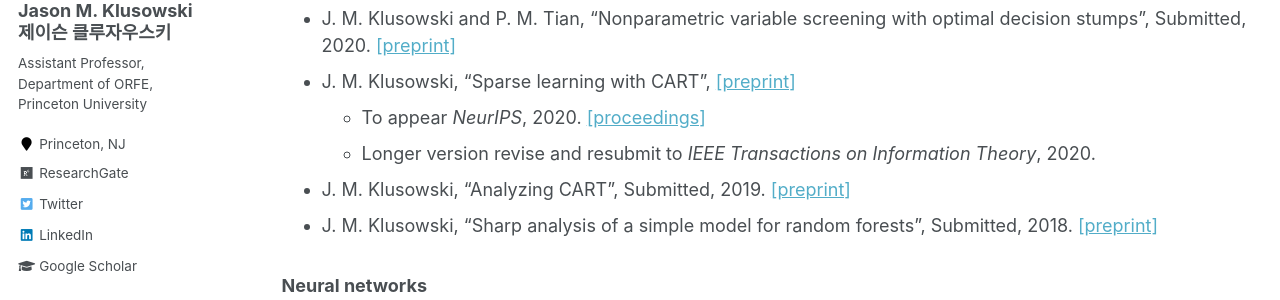
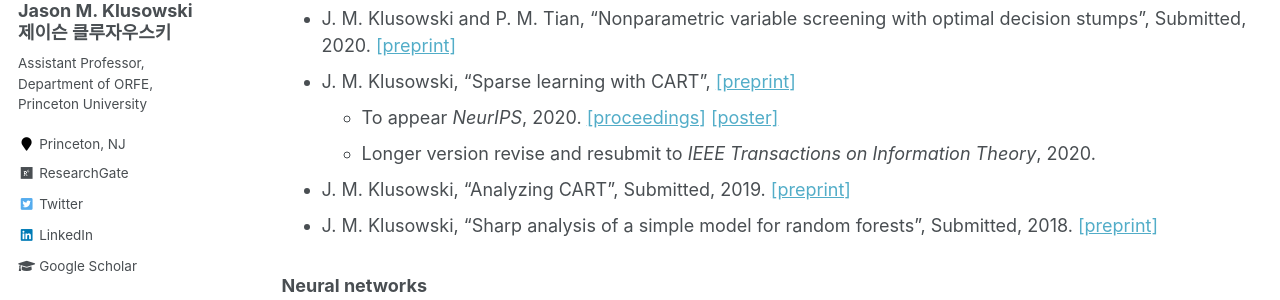
Before and after one commit to jasonklusowski/jasonklusowski.github.io, a Jekyll site: the page built from _pages/publications.md, in a window 1280 px wide and 900 px high. Shown: the part 262-562 px from the top of the window. Built offline with Jekyll 4.4.1, drawn with Linux system fonts in a browser that asks for light colours; formulas are drawn with MathJax 3.

Commit message:
Update publications.md

```diff
--- a/_pages/publications.md
+++ b/_pages/publications.md
@@ -11,7 +11,7 @@ You can also find my articles on my [Google Scholar profile](https://scholar.goo
 
 * J. M. Klusowski and P. M. Tian, "Nonparametric variable screening with optimal decision stumps", Submitted, 2020. [[preprint]](https://arxiv.org/pdf/2011.02683.pdf)
 * J. M. Klusowski, "Sparse learning with CART", [[preprint]](https://arxiv.org/pdf/2006.04266.pdf)
-  - To appear _NeurIPS_, 2020. [[proceedings]](https://jasonklusowski.github.io/files/cart.pdf)
+  - To appear _NeurIPS_, 2020. [[proceedings]](https://jasonklusowski.github.io/files/cart.pdf) [[poster]](https://jasonklusowski.github.io/files/cart_poster.pdf)
   - Longer version revise and resubmit to _IEEE Transactions on Information Theory_, 2020.
 * J. M. Klusowski, "Analyzing CART", Submitted, 2019. [[preprint]](https://arxiv.org/pdf/1906.10086.pdf)
 * J. M. Klusowski, "Sharp analysis of a simple model for random forests", Submitted, 2018. [[preprint]](https://arxiv.org/pdf/1805.02587.pdf)
```
